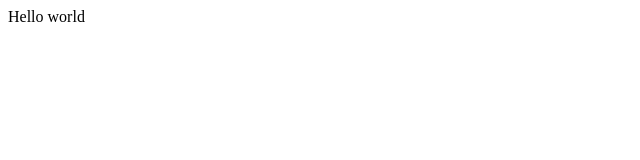
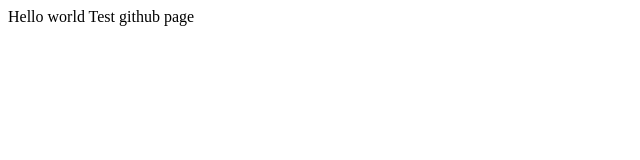
Before and after one commit to deniace/TesPage, a plain HTML site: page index.html in a window 1280 px wide. Shown: the whole page, without its empty margins (0-640 px from the left). Drawn offline with Linux system fonts and the light colour scheme.

Commit message:
second commit

```diff
--- a/index.html
+++ b/index.html
@@ -6,6 +6,6 @@
         <title>Document</title>
     </head>
     <body>
-        Hello world
+        Hello world Test github page
     </body>
 </html>
```
